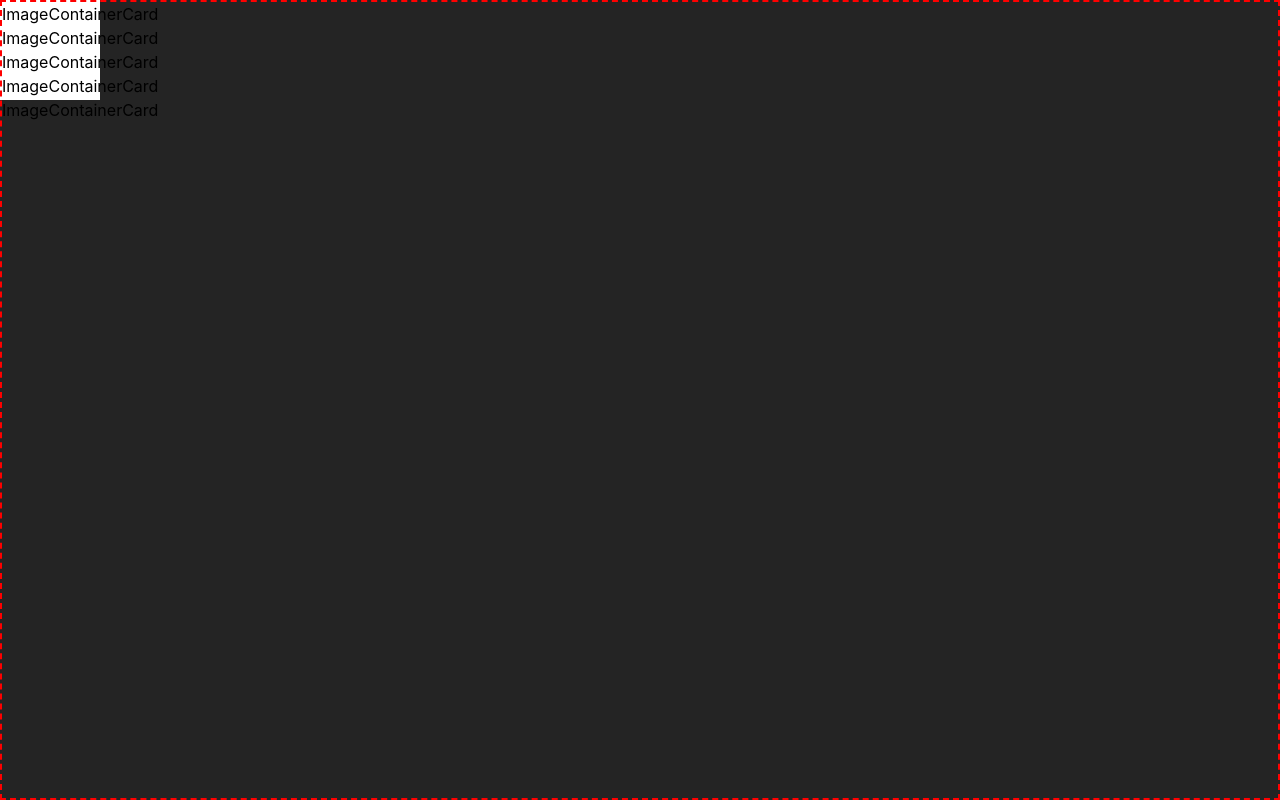
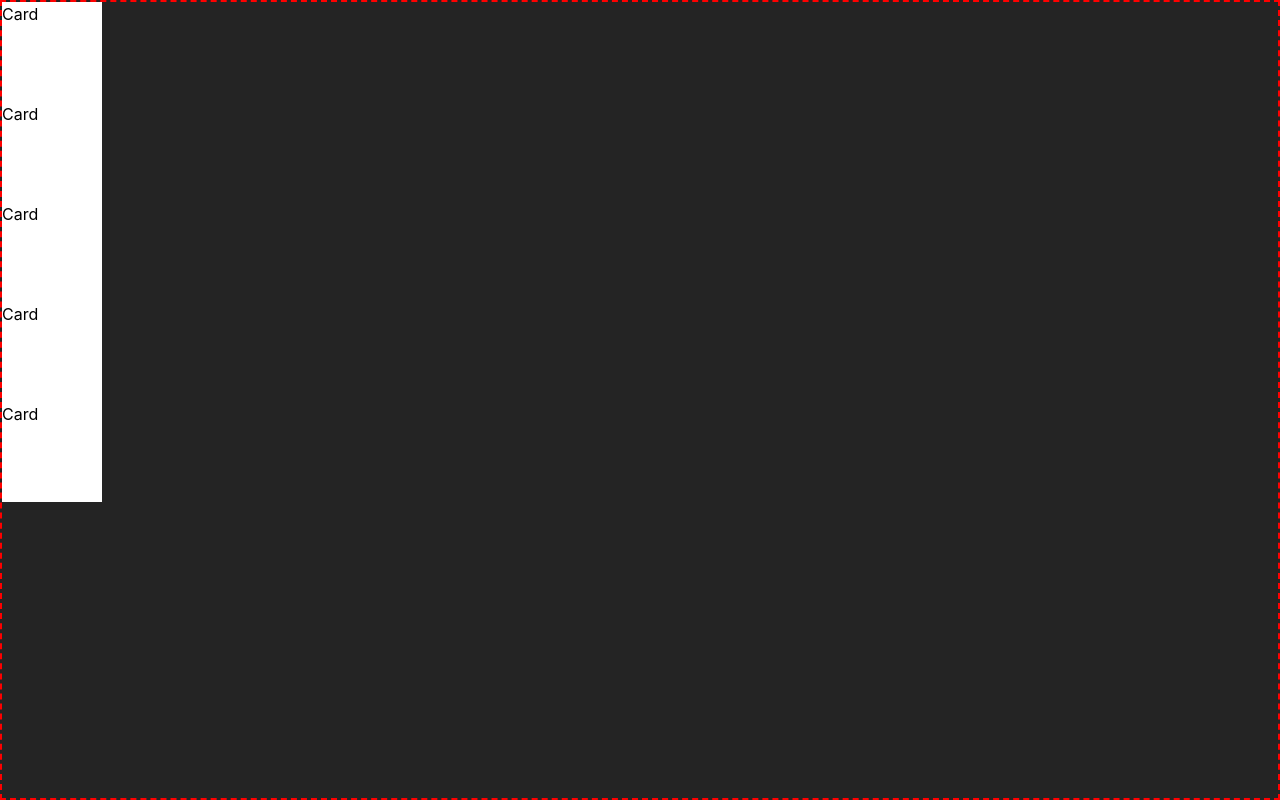
Before and after one commit to HarikrishnanYPR1707/Image-Gallery, a React (Vite) app: page / in a window 1280 px wide. Built offline with nearby package versions, Linux system fonts and the light colour scheme.

Commit message:
Changed the structure and imports

```diff
--- a/src/components/ImageContainerCard/ImageContainerCard.jsx
+++ b/src/components/ImageContainerCard/ImageContainerCard.jsx
@@ -1,8 +1,8 @@
 import React from "react";
-import "./styles.module.css";
+import styles from "./style.module.css";
 
 const ImageContainerCard = () => {
-  return <div className="body">ImageContainerCard</div>;
+  return <div className={styles.card}>Card</div>;
 };
 
 export default ImageContainerCard;
```
